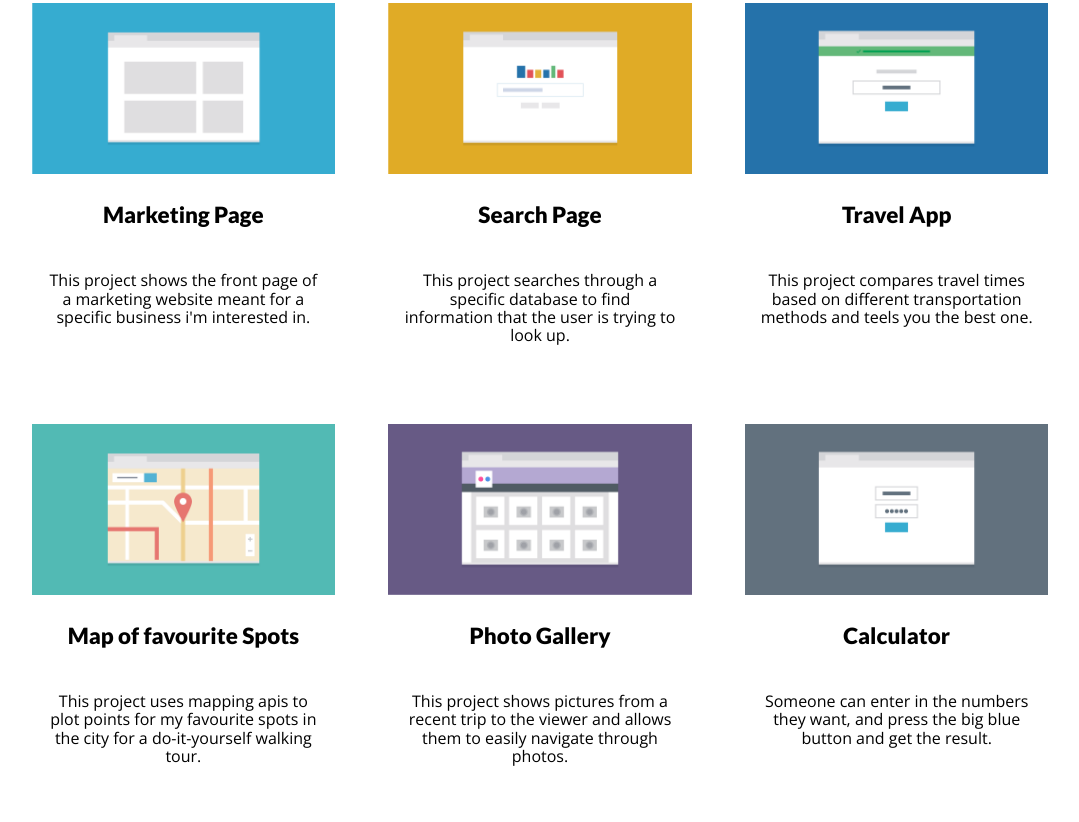
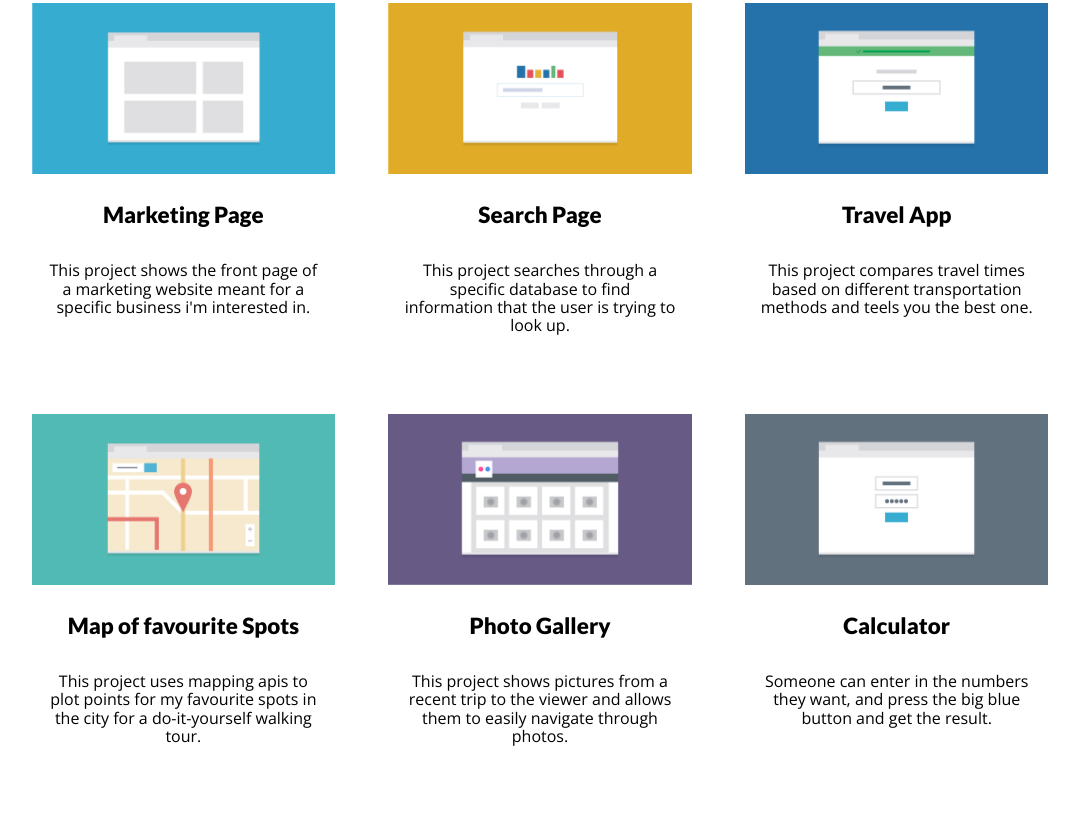
Before and after one commit to sebalaini/Fifth_Project_Treehouse.com, a plain HTML site: page index.html in a window 1280 px wide. Shown: the part 389-1211 px from the top of the page, without its empty margins (100-1179 px from the left). Drawn offline with nearby package versions, Linux system fonts and the light colour scheme.

Commit message:
trying to fix firefox bug

```diff
--- a/index.html
+++ b/index.html
@@ -30,67 +30,49 @@
   <h2 id="gallery">PORTFOLIO</h2>
       <ul class="gallery">
         <li>
-          <a href="img/portfolio-1.png">
           <img src="img/portfolio-1.png" alt="Marketing page">
             <h2>Marketing Page</h2>
           <p>This project shows the front page of a marketing website meant for a specific business i'm interested in.</p>
-          </a>
         </li>
         <li>
-          <a href="img/portfolio-2.png">
           <img src="img/portfolio-2.png" alt="Search Page">
             <h2>Search Page</h2>
           <p>This project searches through a specific database to find information that the user is trying to look up.</p>
-          </a>
         </li>
         <li>
-          <a href="img/portfolio-3.png">
           <img src="img/portfolio-3.png" alt="Travel App">
             <h2>Travel App</h2>
           <p>This project compares travel times based on different transportation methods and teels you the best one.</p>
-          </a>
         </li>
         <li>
-          <a href="img/portfolio-6.png">
           <img src="img/portfolio-6.png" alt="Map of favourite Spots">
             <h2>Map of favourite Spots</h2>
           <p>This project uses mapping apis to plot points for my favourite spots in the city for a do-it-yourself walking tour.</p>
-          </a>
         </li>
         <li>
-          <a href="img/portfolio-5.png">
           <img src="img/portfolio-5.png" alt="Photo Gallery">
             <h2>Photo Gallery</h2>
           <p>This project shows pictures from a recent trip to the viewer and allows them to easily navigate through photos.</p>
-          </a>
         </li>
         <li>
-          <a href="img/portfolio-4.png">
           <img src="img/portfolio-4.png" alt="Calculator">
             <h2>Calculator</h2>
           <p>Someone can enter in the numbers they want, and press the big blue button and get the result.</p>
-          </a>
         </li>
         <li>
-          <a href="img/portfolio-8.png">
           <img src="img/portfolio-8.png" alt="Music Video">
             <h2>Music Video</h2>
           <p>This project shows my favourite music video to the viewer and allows them to easily navigate.</p>
-          </a>
         </li>
         <li>
-          <a href="img/portfolio-14.png">
           <img src="img/portfolio-14.png" alt="Post-it">
             <h2>Post-it</h2>
           <p>This App will help you to remind you the important data that you use every day</p>
-          </a>
         </li>
         <li>
-          <a href="img/portfolio-11.png">
           <img src="img/portfolio-11.png" alt="Blog">
             <h2>Blog</h2>
           <p>This project shows a website blog where you can talk with other people and they will help you with your coding troubles.</p>
-          </a>
         </li>
       </ul>
 
--- a/scss/layout/_containers.scss
+++ b/scss/layout/_containers.scss
@@ -28,10 +28,16 @@ GALLERY
 ***************/
 
 .gallery {
+	display: -webkit-box;
+  display: -moz-box;
+  display: -ms-flexbox;
+  display: -webkit-flex;
+  display: flex;
 	padding: 5px;
 	margin: 5%;
-	display: flex;
 	flex-wrap: wrap;
+	flex-flow: row wrap;
+	-webkit-flex-flow: row wrap;
   justify-content: center;
 }
 
@@ -47,16 +53,10 @@ GALLERY
 
 @media screen and (min-width: 1024px) {
 
-.gallery {
-	li {
+.gallery li {
   	flex: 1 28.333%;
+  	-webkit-flex: 1 28.333%;
   	margin: 2.5%;
-}
-	p {
-  	text-align: center;
-  	padding-top: 20px;
-  	font-weight: normal;
 }
 
 }
-}
```
Also changed, not shown: css/main.css, 1 other file. Lines whose indentation alone changed are shown as unchanged.
